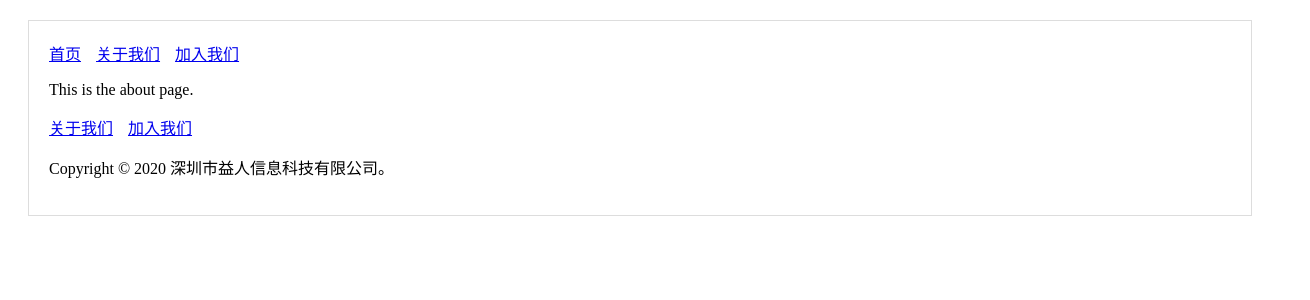
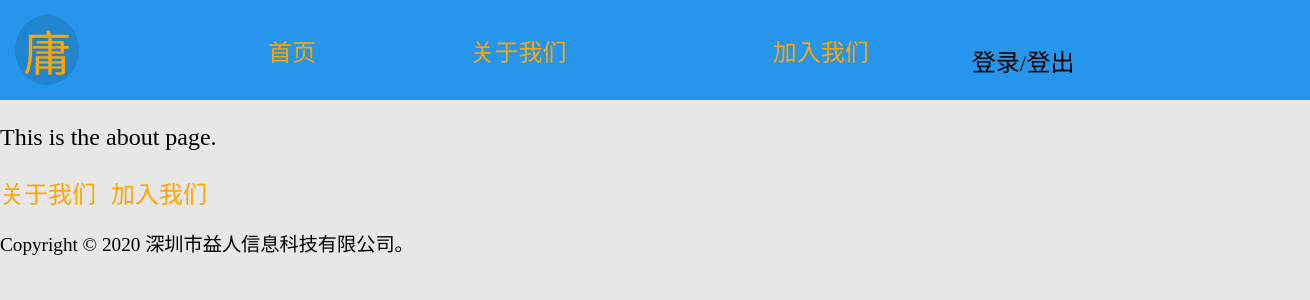
Before and after one commit to cbtpro/useful-person.com, a Next.js app: page /about in a window 1280 px wide. Shown: the top 300 px of the page, 1310 px wide, since content can reach past the window. Built offline with nearby package versions, Linux system fonts and the light colour scheme.

Commit message:
提交代码

```diff
--- a/components/Header.js
+++ b/components/Header.js
@@ -1,11 +1,22 @@
 import Link from 'next/link';
+import Logo from './Logo.js'
+import UserInfo from './UserInfo.js'
 
+const headerStyle = {
+    padding: 15,
+    display: 'table',
+    width: '100%'
+}
 const linkStyle = {
-    marginRight: 15
+    marginRight: 15,
+    verticalAlign: 'middle',
+    textAlign: 'center',
+    display: 'table-cell'
 };
 
 const Header = () => (
-    <div>
+    <div className="header" style={headerStyle}>
+        <Logo />
         <Link href="/">
             <a style={linkStyle} title="首页">首页</a>
         </Link>
@@ -15,6 +26,7 @@ const Header = () => (
         <Link href="/joinUs">
             <a style={linkStyle} title="加入我们，你不看一下吗？">加入我们</a>
         </Link>
+        <UserInfo />
     </div>
 );
 
--- a/components/Layout.js
+++ b/components/Layout.js
@@ -1,15 +1,16 @@
 import Header from './Header.js';
 import Footer from './Footer.js';
+import Theme from '../themes/default.js';
 
 const layoutStyle = {
-    margin: 20,
-    padding: 20,
-    border: '1px solid #ddd'
+    margin: 0,
+    padding: 0
 };
 
 const Layout = Page => {
     return () => (
         <div style={layoutStyle}>
+            <Theme />
             <Header />
             <Page />
             <Footer />
--- /dev/null
+++ b/components/Logo.js
@@ -0,0 +1,23 @@
+const logoStyle = {
+    display: 'inline-block',
+    width: 64
+}
+const logoImageStyle = {
+    width: 24,
+    verticalAlign: 'middle'
+}
+const logoText = {
+    fontSize: '2rem',
+    color: 'orange',
+    borderRadius: '50%',
+    backgroundColor: 'rgba(0, 0, 0, 0.12)',
+    textAlign: 'center',
+    verticalAlign: 'middle',
+}
+
+export default () => (
+    <div style={logoStyle}>
+        {/* <img style={logoImageStyle} src="static/logo.png" /> */}
+        <div style={logoText}>庸</div>
+    </div>
+);
--- /dev/null
+++ b/components/UserInfo.js
@@ -0,0 +1,3 @@
+export default () => (
+    <div>登录/登出</div>
+);
--- /dev/null
+++ b/next.config.js
@@ -0,0 +1,7 @@
+module.exports = {
+    publicRuntimeConfig: {
+      localeSubpaths: typeof process.env.LOCALE_SUBPATHS === 'string'
+        ? process.env.LOCALE_SUBPATHS
+        : 'none',
+    },
+  }
--- a/package.json
+++ b/package.json
@@ -9,8 +9,8 @@
     "react-scripts": "3.0.1"
   },
   "scripts": {
-    "dev": "next",
-    "start": "next",
+    "dev": "next -p 3001",
+    "start": "next -p 8888",
     "build": "next build",
     "test": "react-scripts test",
     "eject": "react-scripts eject"
--- a/pages/index.js
+++ b/pages/index.js
@@ -1,4 +1,8 @@
+import '../i18n.js';
 import Layout from '../components/Layout.js';
+
+const { setConfig } = require('next/config')
+setConfig(require('../next.config'))
 
 const Page = () => <p>Hello Next.js</p>;
 
--- /dev/null
+++ b/themes/default.js
@@ -0,0 +1,22 @@
+export default function () {
+    return (
+        <style jsx global>{`
+            html, body {
+                margin: 0;
+                background-color: #e7e7e7;
+                font-size: 24px;
+            }
+            .header {
+                background-color: #2596ec;
+            }
+            a {
+                text-decoration: none;
+                color: orange;
+            }
+            .copyright {
+                color: black;
+                font-size: 0.8rem;
+            }
+        `}</style>
+    )
+};
```
Also changed, not shown: i18n.js (added, +17 -0 lines), static/locales/de/common.json (added, +7 -0 lines), static/locales/en/common.json (added, +7 -0 lines), static/locales/zh/common.json (added, +7 -0 lines).
